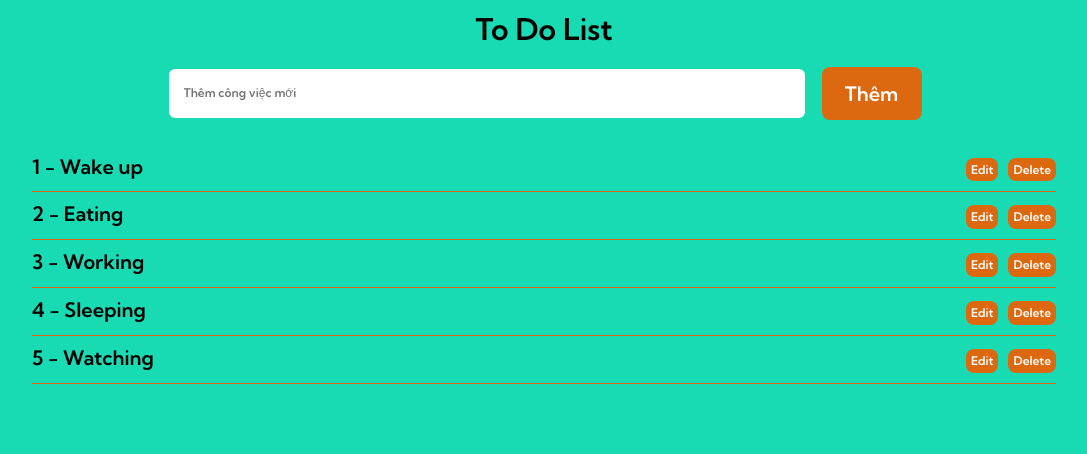
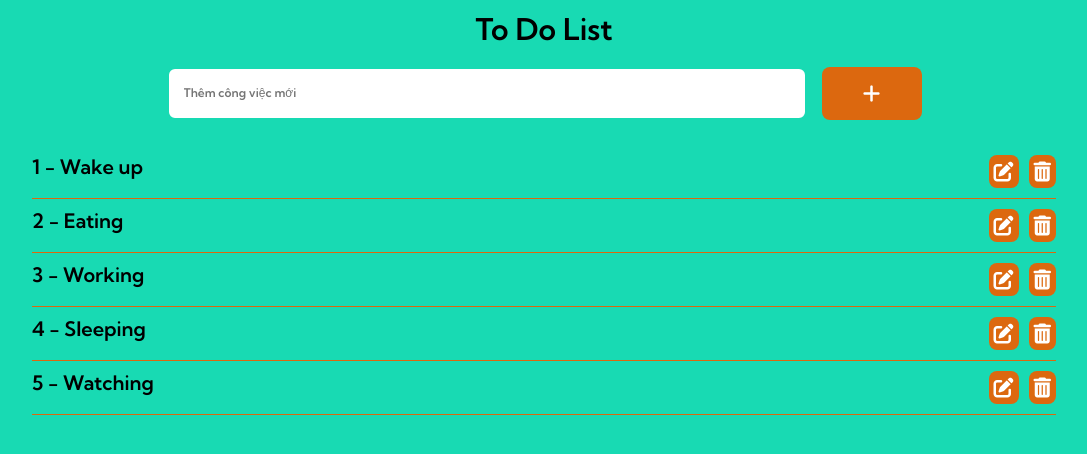
Before and after one commit to ngotruonganh/ToDoList, a React (Create React App) app: page / in a window 1280 px wide. Shown: the top 454 px of the page, without its empty margins (96-1183 px from the left). Built offline with nearby package versions, Linux system fonts and the light colour scheme.

Commit message:
Add fontawesome

```diff
--- a/public/index.html
+++ b/public/index.html
@@ -2,10 +2,7 @@
 <html lang="en">
   <head>
     <meta charset="utf-8" />
-    <link
-      rel="icon"
-      href="./logo192.png"
-    />
+    <link rel="icon" href="./logo192.png" />
     <meta name="viewport" content="width=device-width, initial-scale=1" />
     <meta name="theme-color" content="#000000" />
     <meta
@@ -17,7 +14,10 @@
     <title>To Do App</title>
   </head>
   <body>
-    <noscript>You need to enable JavaScript to run this app.</noscript>
+    <script
+      src="https://kit.fontawesome.com/3fd46baf7d.js"
+      crossorigin="anonymous"
+    ></script>
     <div id="root"></div>
   </body>
 </html>
--- a/src/App.js
+++ b/src/App.js
@@ -9,7 +9,7 @@ class App extends React.Component {
       <div className="App">
         <Home />
         <ToastContainer
-          position="top-right"
+          position="top-left"
           autoClose={1200}
           hideProgressBar={false}
           newestOnTop={false}
--- a/src/components/AddTodo/index.js
+++ b/src/components/AddTodo/index.js
@@ -63,7 +63,7 @@ class AddTodo extends React.Component {
           placeholder="Thêm công việc mới"
         />
         <button type="button" onClick={() => this.handleClick()}>
-          Thêm
+        <i className="fa-solid fa-plus"></i>
         </button>
       </div>
     );
--- a/src/pages/Home/Home.scss
+++ b/src/pages/Home/Home.scss
@@ -26,7 +26,7 @@
                               border-radius: 8px;
                               padding: 8px;
                               border: none;
-                              font-size: 1rem;
+                              font-size: 1.5rem;
                               margin-left: 15px;
                               &:focus {
                                     outline: none;
@@ -36,7 +36,7 @@
                   }
                   .todo-list-right {
                         button {
-                              font-size: 1.2rem;
+                              font-size: 2rem;
                               margin-left: 10px;
                               border-radius: 8px;
                               border: none;
--- a/src/pages/Home/index.js
+++ b/src/pages/Home/index.js
@@ -61,6 +61,7 @@ class Home extends React.Component {
     });
   };
 
+  //   on chang press
   handleOnChangeeditToDo = (event) => {
     let editToDoCopy = { ...this.state.editToDo };
     editToDoCopy.title = event.target.value;
@@ -70,9 +71,8 @@ class Home extends React.Component {
   };
 
   render() {
-    let { listToDo ,editToDo } = this.state;
+    let { listToDo, editToDo } = this.state;
     let isEmptyObj = Object.keys(editToDo).length === 0;
-    console.log(isEmptyObj);
     return (
       <div className="input-container">
         <div>
@@ -110,15 +110,17 @@ class Home extends React.Component {
                   )}
                   <div className="todo-list-right">
                     <button className="edit" onClick={() => this.onEdit(item)}>
-                      {isEmptyObj === false && editToDo.id === item.id
-                        ? "Save"
-                        : "Edit"}
+                      {isEmptyObj === false && editToDo.id === item.id ? (
+                        <i className="fa-sharp fa-solid fa-floppy-disk"></i>
+                      ) : (
+                        <i className="fa-solid fa-pen-to-square"></i>
+                      )}
                     </button>
                     <button
                       className="edit"
                       onClick={() => this.onDelete(item)}
                     >
-                      Delete
+                      <i className="fa-solid fa-trash-can"></i>
                     </button>
                   </div>
                 </div>
```
